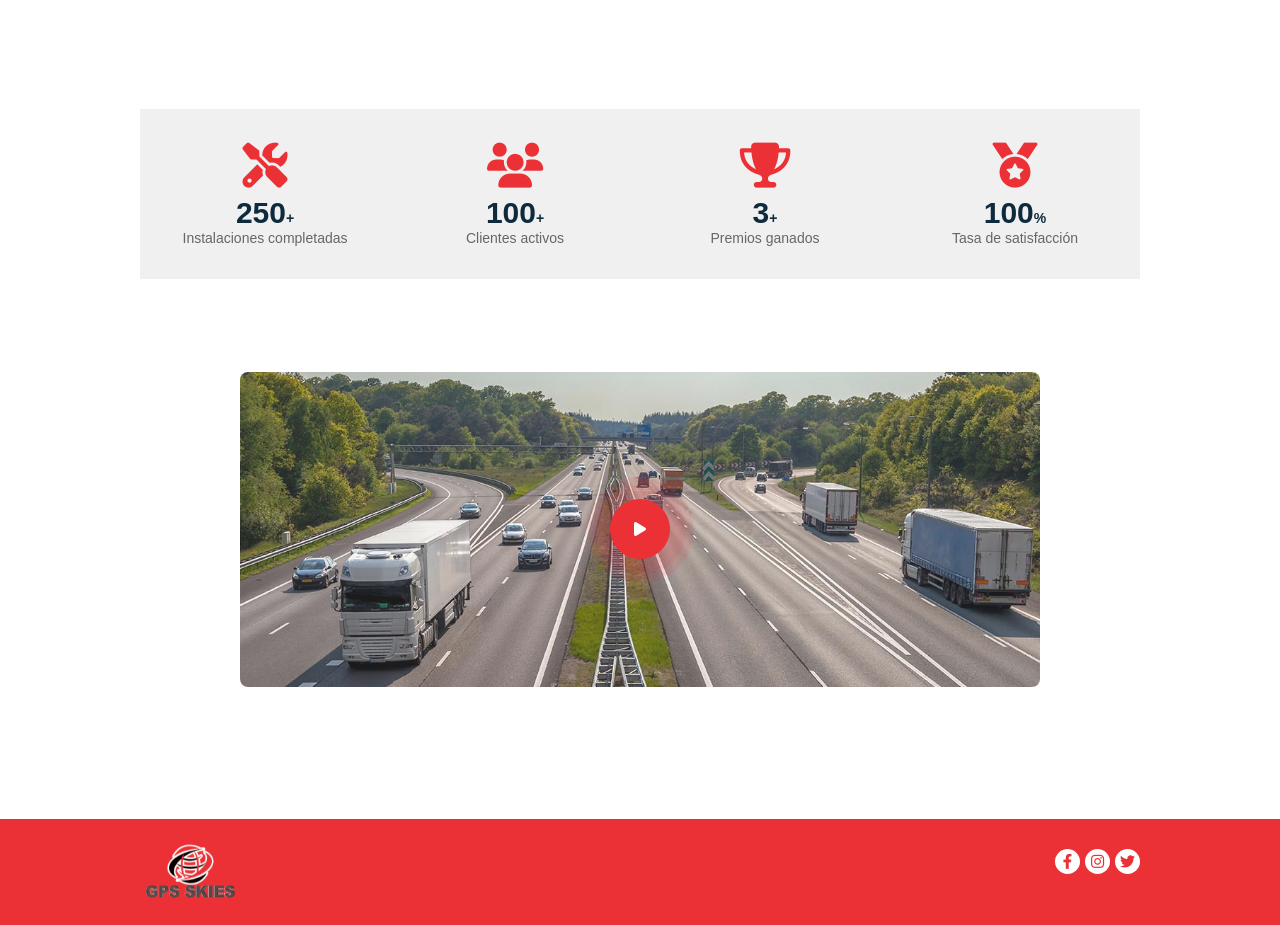
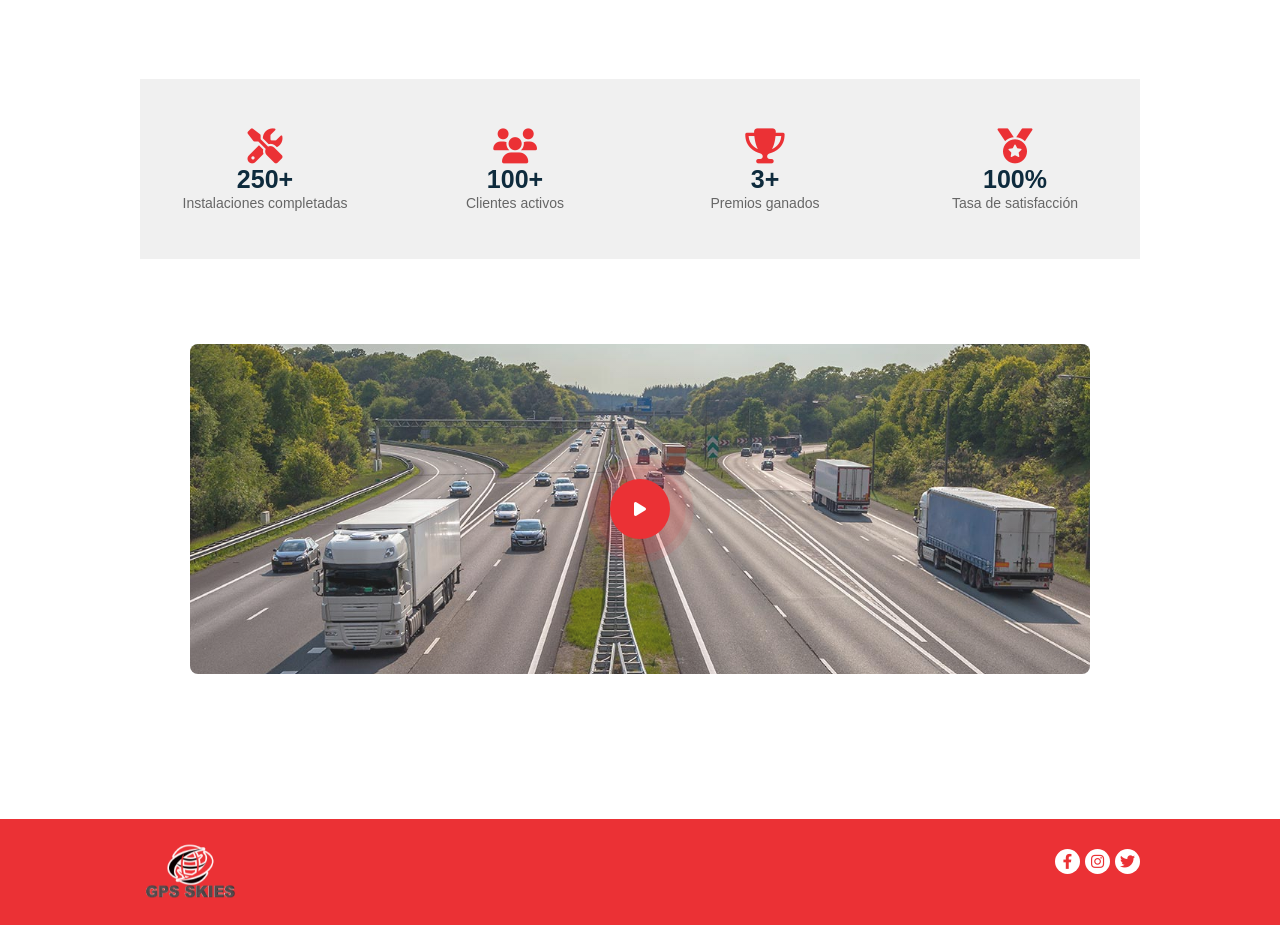
Before and after one commit to LuisOM1/web-front, a React (Create React App) app: page /about in a window 1280 px wide. Shown: the part 800-1725 px from the top of the page. Built offline with nearby package versions, Linux system fonts and the light colour scheme.

Commit message:
nosotros mejorado

```diff
--- a/src/css/about.css
+++ b/src/css/about.css
@@ -14,12 +14,12 @@ body.active_video{ overflow-y: hidden; }
     }
 
         .about_container_1{
-            height: 550px;
+            height: 520px;
         }
 
             .about_container_left{
                 width: 58%;
-                height: 550px;
+                height: 520px;
                 float: left;
             }
 
@@ -93,7 +93,7 @@ body.active_video{ overflow-y: hidden; }
 
             .about_container_right{
                 width: 35%;
-                height: 550px;
+                height: 520px;
                 float: right;
                 text-align: center;
                 animation: fadeInImg 1s ease;
@@ -117,7 +117,7 @@ body.active_video{ overflow-y: hidden; }
             justify-content: center;
         }
         .about_container_2{
-            height: 170px;
+            height: 180px;
             background-color: rgba(211, 211, 211, 0.342);
         }
 
@@ -133,26 +133,27 @@ body.active_video{ overflow-y: hidden; }
                 }
 
                     .about_funfact_icon{
-                        margin-bottom: 8px;
+                        margin-bottom: 2px;
                     }
 
                         .about_funfact .fa-users, .about_funfact .fa-tools, .about_funfact .fa-trophy,.about_funfact .fa-medal{
-                            font-size: 45px;
+                            font-size: 35px;
                             color:  var(--color-rojo-logo);
                         }
 
-                        .about_funfact_text h3{ font-size: 14px; color: #0e2b3d; }
-                        .about_funfact_text p{ font-size: 14px; color: #666;}
+                        .about_funfact_text h3{ font-size: 25px; color: #0e2b3d; margin-bottom: 1px;}
+                        .about_funfact_text p{ font-size: 14px; color: #666; }
 
-                        .counter{ font-size: 30px; }
+                        .counter{ font-size: 25px; }
 
         .about_container_3{
             height: 500px;
+            width: 100%;
         }
 
             .about_video{
-                height: 315px;
-                width: 80%;
+                height: 330px;
+                width: 90%;
             }
 
                 .about_content1{
@@ -272,17 +273,16 @@ body.active_video{ overflow-y: hidden; }
 }
 
 @media screen and (max-width: 630px ){
-    .about_funfact .fa-users, .about_funfact .fa-tools, .about_funfact .fa-trophy,.about_funfact .fa-medal{ font-size: 35px; }
-    .counter{ font-size: 20px; }
+    .counter, .about_funfact_text h3{ font-size: 20px; }
     .about_video { width: 100%; }
         .about_content2_container, .about_content2_container iframe{ width: 100%; }
 }
 
 @media screen and (max-width: 450px ){
     .about_container_2{ height: auto; }
-        .about_funfact{ display: block; height: auto; margin-top: 2rem; }
-            .about_funfact_block{ width: 100%; height: auto; margin-bottom: 2rem; }
-                .counter p{ font-size: 10px; }
+        .about_funfact{ display: block; height: auto; margin-top: 2.5rem; }
+            .about_funfact_block{ width: 100%; height: auto; margin-bottom: 2.5rem; }
+                .about_funfact_icon{ margin-bottom: 10px; }
             .about_content2_container{height: 250px; }
                 .about_content2_container iframe{ height: 180px;}
                 .about_btnclose{top: 0px;}
```
